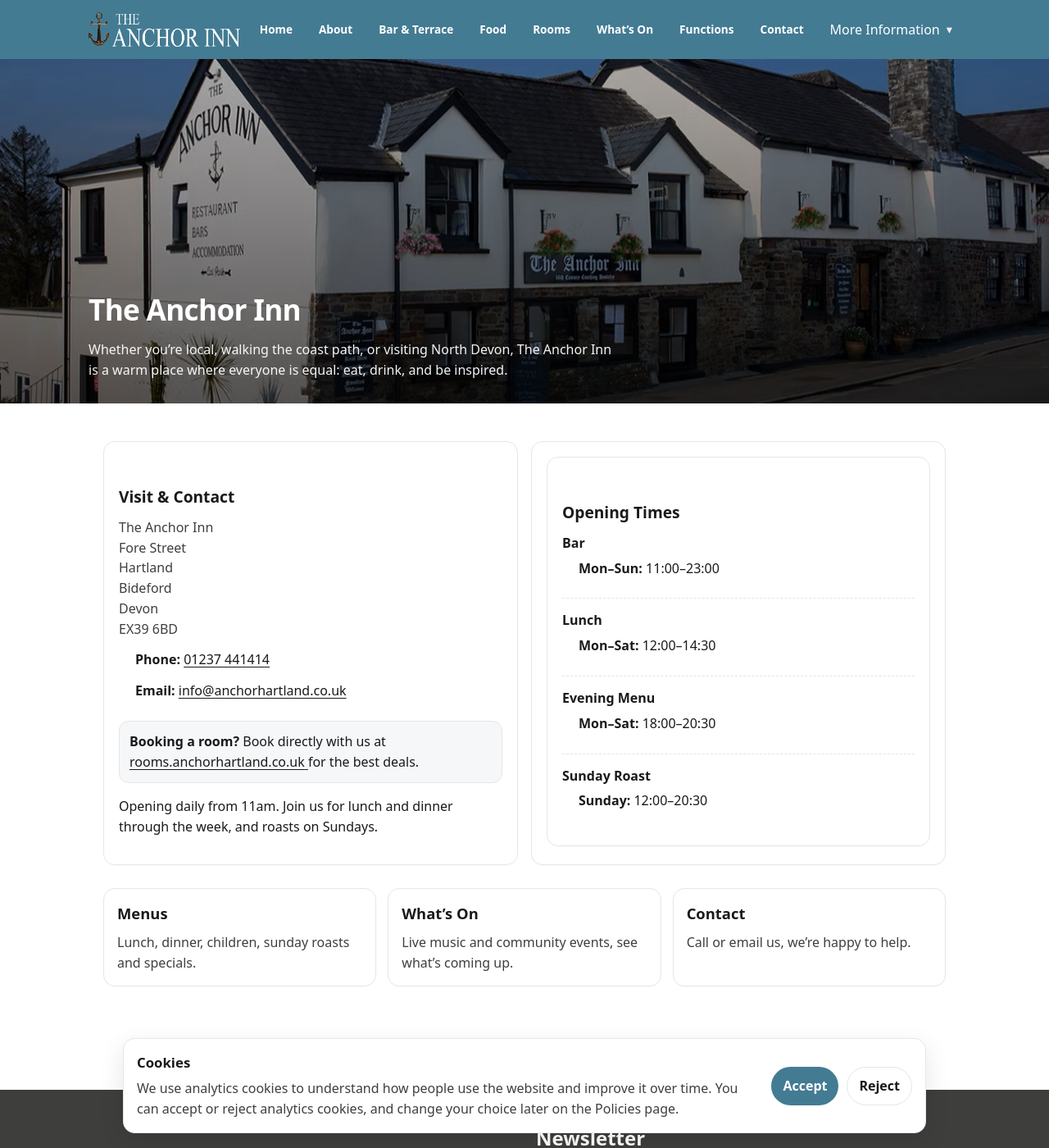
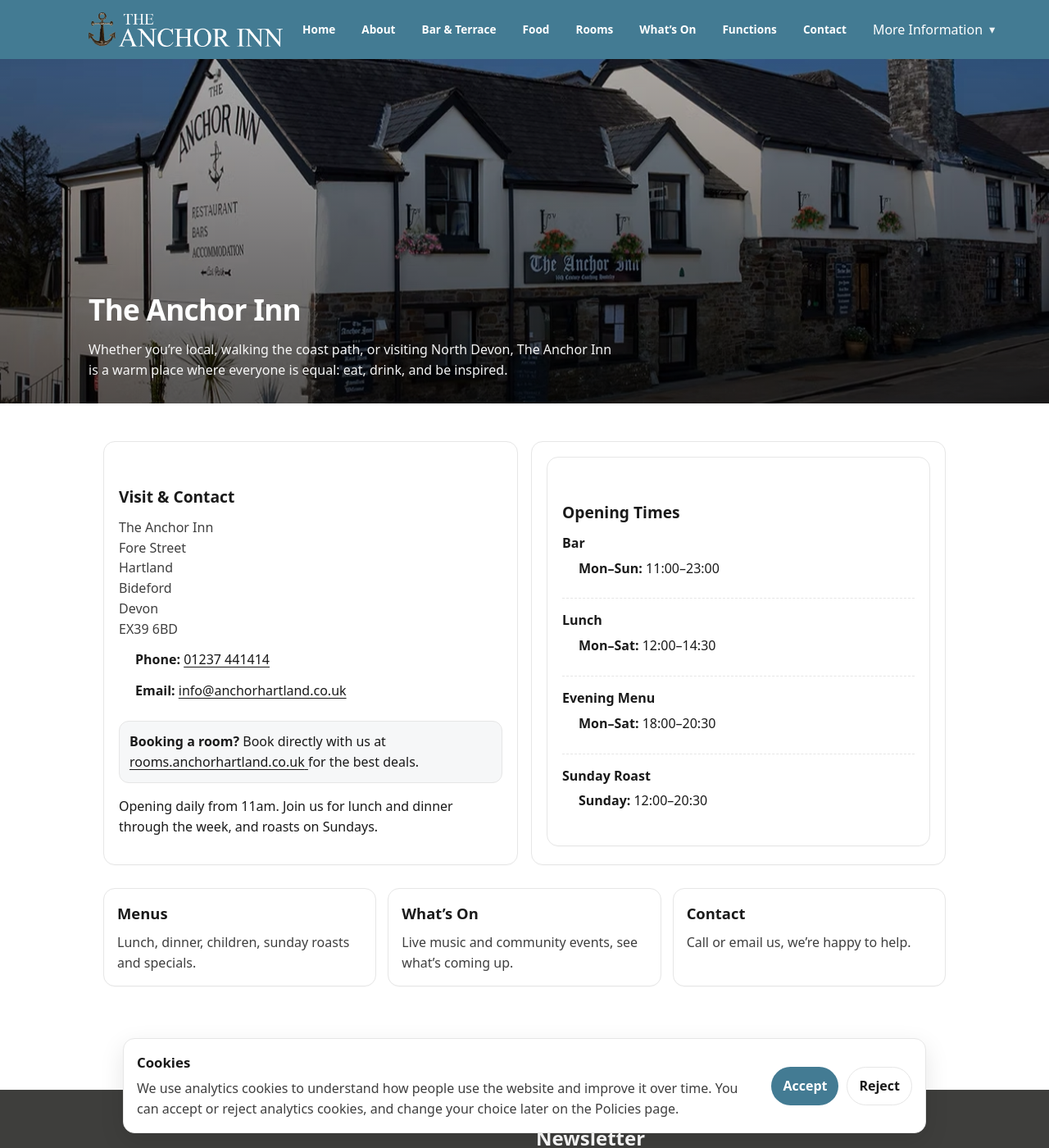
Before and after one commit to DylanBillson/anchor-website, a Jekyll site: the page built from index.html, in a window 1280 px wide and 1400 px high. Shown: the whole window at 82% size. Built offline with Jekyll 4.4.1, drawn with Linux system fonts in a browser that asks for light colours; a script that is not in the unit is left out.

Commit message:
fix: update site header styles for brand and logo responsiveness

```diff
--- a/assets/css/site.css
+++ b/assets/css/site.css
@@ -1906,3 +1906,16 @@
 .event-card[hidden] {
   display: none !important;
 }
+.site-header__brand {
+  flex: 0 0 auto;
+  min-width: 0;
+}
+
+.site-header__logo {
+  height: 42px;
+  width: auto;
+  max-width: none;
+  object-fit: contain;
+  flex: 0 0 auto;
+  aspect-ratio: auto;
+}
```
